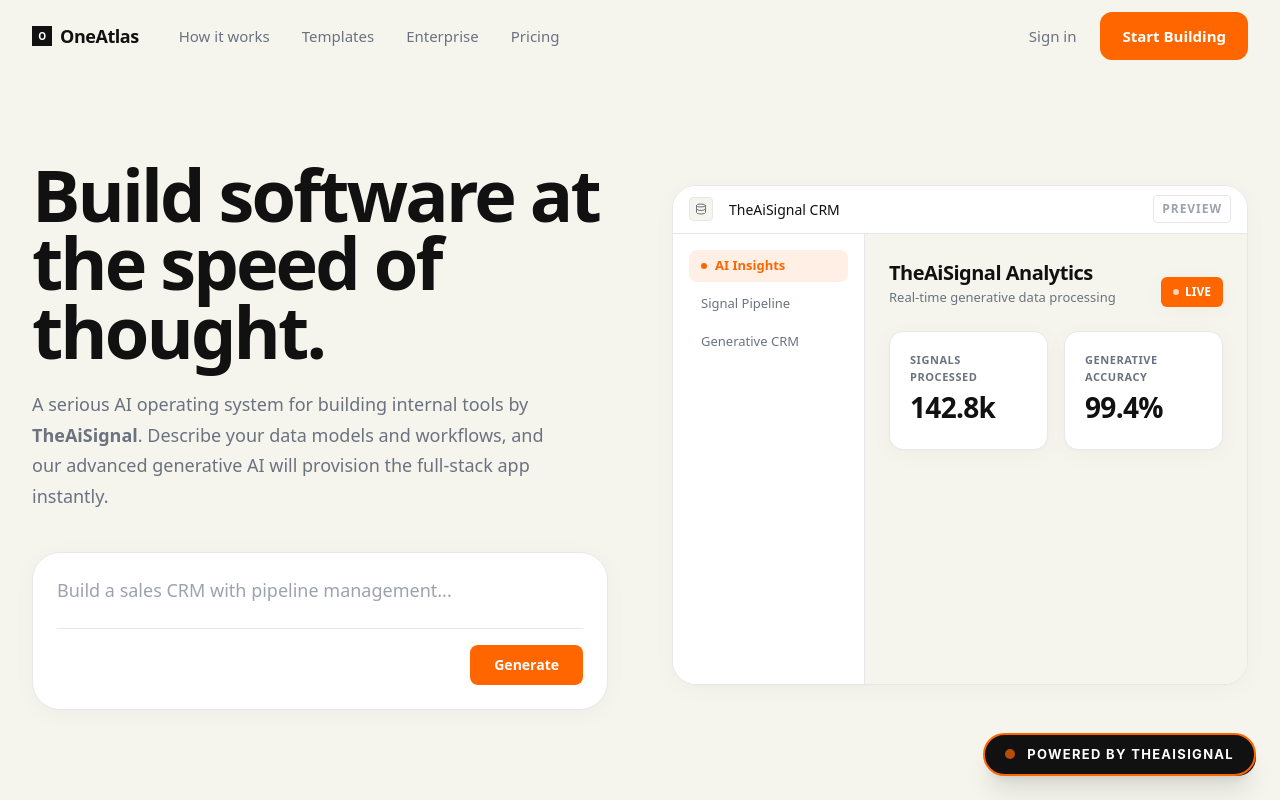
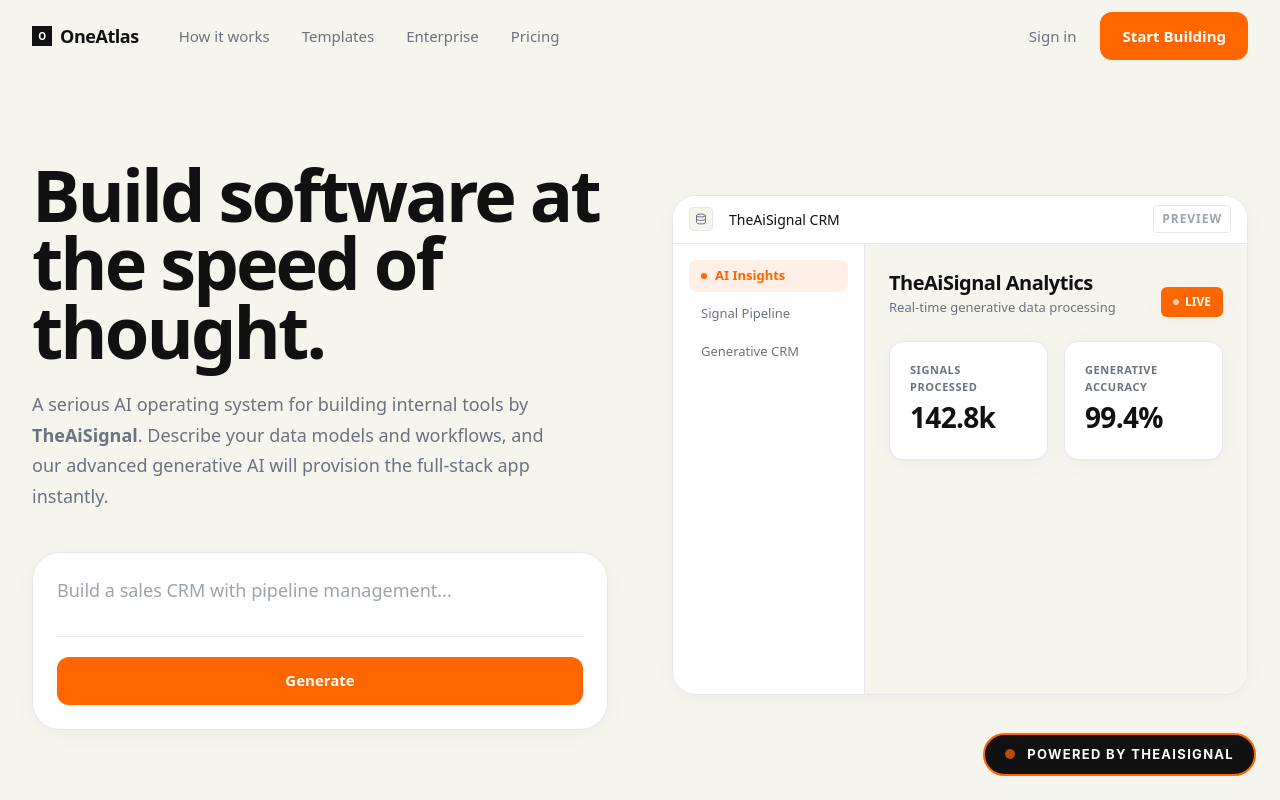
Before and after one commit to iam-bhargav-s/AI-App-Generator, a Next.js app: page / in a window 1280 px wide. Shown: the top 800 px of the page. Built offline with nearby package versions, Linux system fonts and the light colour scheme.

Commit message:
style: Fix Generate button alignment,  button routing, and watermark shadow

```diff
--- a/src/app/layout.tsx
+++ b/src/app/layout.tsx
@@ -34,7 +34,7 @@
     >
       <body className="min-h-full flex flex-col">
         {children}
-        <a href="https://www.theaisignal.com/" target="_blank" rel="noopener noreferrer" className="fixed bottom-6 right-6 z-50 bg-[var(--text-primary)] text-white border-2 border-[#FF6600] px-5 py-2.5 rounded-full shadow-xl flex items-center gap-3 hover:-translate-y-1 transition-transform cursor-pointer">
+        <a href="https://www.theaisignal.com/" target="_blank" rel="noopener noreferrer" className="fixed bottom-6 right-6 z-50 bg-[var(--text-primary)] text-white border-2 border-[#FF6600] px-5 py-2.5 rounded-full flex items-center gap-3 hover:-translate-y-1 transition-transform cursor-pointer">
           <span className="w-2.5 h-2.5 rounded-full bg-[#FF6600] animate-pulse"></span>
           <span className="text-[13px] font-bold tracking-widest uppercase">Powered by TheAiSignal</span>
         </a>
--- a/src/app/page.tsx
+++ b/src/app/page.tsx
@@ -86,10 +86,8 @@
                   placeholder="Build a sales CRM with pipeline management..."
                   className="w-full text-[18px] text-[var(--text-primary)] placeholder-[var(--text-muted)] outline-none bg-transparent mb-6"
                 />
-                <div className="flex items-center justify-between border-t border-[var(--border-color)] pt-4">
-                  <div className="flex gap-2">
-                  </div>
-                  <button type="submit" className="h-[40px] px-6 bg-[var(--accent-primary)] hover:bg-[var(--accent-hover)] text-white text-[14px] font-semibold flex items-center justify-center rounded-[8px] transition-transform hover:-translate-y-px">
+                <div className="border-t border-[var(--border-color)] pt-5 mt-2">
+                  <button type="submit" className="w-full h-[48px] bg-[var(--accent-primary)] hover:bg-[var(--accent-hover)] text-white text-[15px] font-bold flex items-center justify-center rounded-[12px] transition-transform hover:-translate-y-px">
                     Generate
                   </button>
                 </div>
@@ -269,7 +267,7 @@
                   <li className="flex items-start gap-2 text-[14px] font-medium"><Check size={16} className="text-[var(--text-muted)] mt-0.5 shrink-0" /> Unlimited generated apps</li>
                   <li className="flex items-start gap-2 text-[14px] font-medium"><Check size={16} className="text-[var(--text-muted)] mt-0.5 shrink-0" /> 5 managed deployments</li>
                 </ul>
-                <Link href="/login" className="flex items-center justify-center h-[44px] w-full bg-[var(--bg-secondary)] border border-[var(--border-color)] hover:bg-[#FAFAFA] text-[var(--text-primary)] text-[14px] font-semibold rounded-[10px] transition-colors">Start Building</Link>
+                <button onClick={() => window.scrollTo({top:0, behavior:'smooth'})} className="flex items-center justify-center h-[44px] w-full bg-[var(--bg-secondary)] border border-[var(--border-color)] hover:bg-[#FAFAFA] text-[var(--text-primary)] text-[14px] font-semibold rounded-[10px] transition-colors">Start Building</button>
               </div>
 
               {/* Monthly */}
@@ -393,11 +391,6 @@
           </div>
         </div>
 
-        {/* Watermark */}
-        <a href="https://www.theaisignal.com/" target="_blank" rel="noopener noreferrer" className="fixed bottom-6 right-6 z-50 bg-[var(--text-primary)] text-white px-4 py-2 rounded-full flex items-center gap-2 hover:scale-105 transition-transform">
-          <span className="text-[12px] font-bold tracking-wide">POWERED BY</span>
-          <span className="text-[14px] font-black text-[#FF6600] tracking-tight">TheAiSignal</span>
-        </a>
       </footer>
     </div>
   );
```
